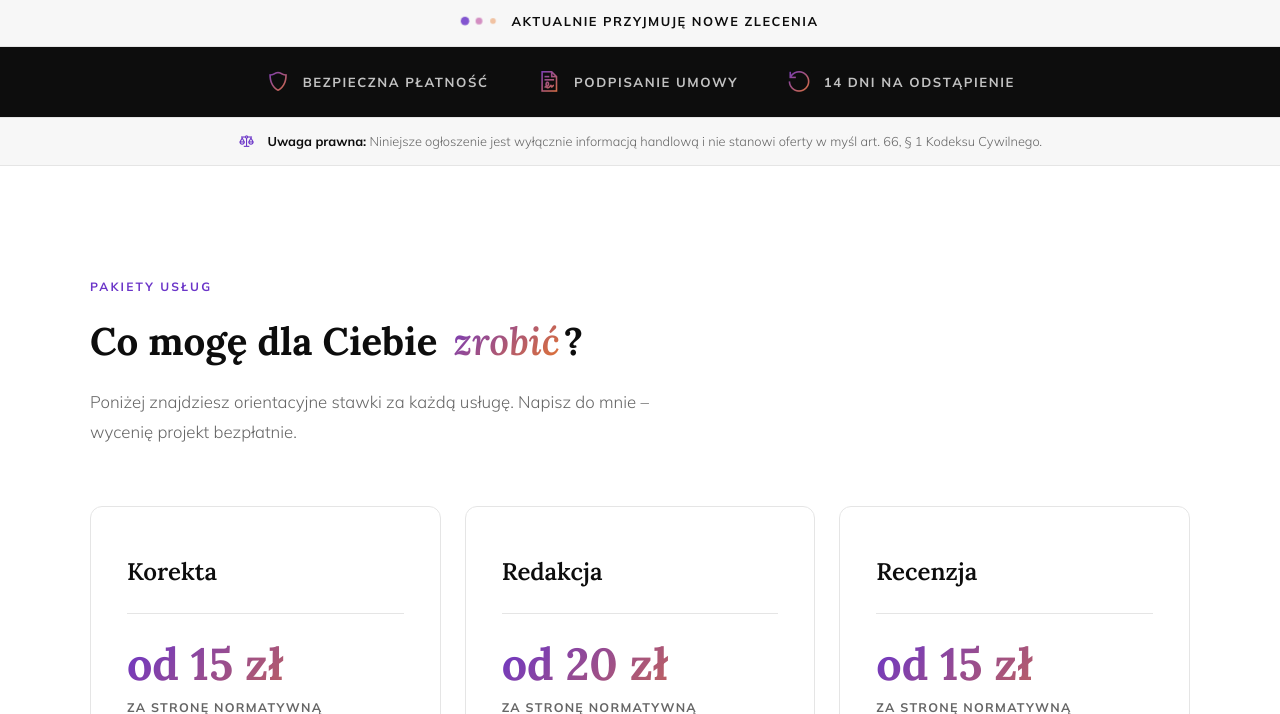
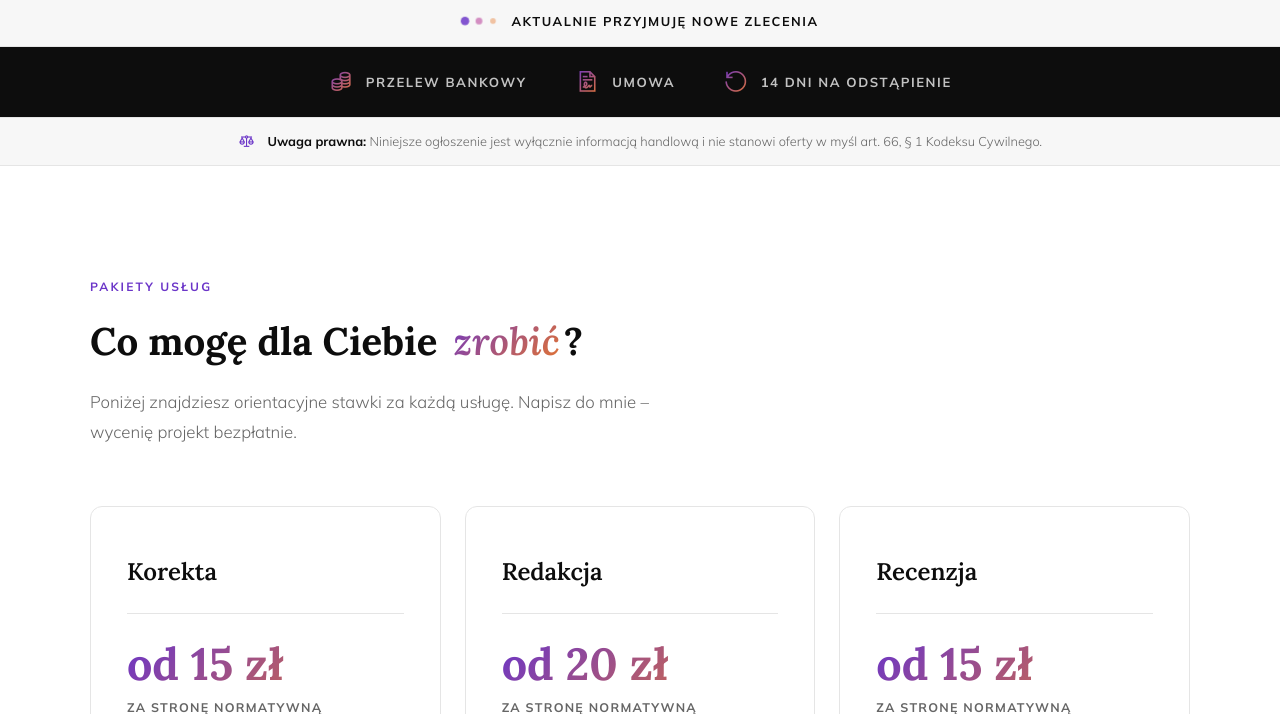
Before and after one commit to Bonnie00726/nataliaszoppa, a Jekyll site: the page built from cennik.html, in a window 1280 px wide and 900 px high, scrolled down 475 px, cut to the strip 186-900 px from the top of the window. Built offline with Jekyll 4.4.1, drawn with Linux system fonts in a browser that asks for light colours.

Commit message:
Update cennik.html

```diff
--- a/cennik.html
+++ b/cennik.html
@@ -82,12 +82,12 @@ title: Cennik
 <div class="credibility-bar reveal delay-1">
     <div class="credibility-bar-inner">
         <div class="cred-pillar">
-            <i class="las la-shield-alt"></i>
-            <span>Bezpieczna płatność</span>
+            <i class="las la-coins"></i>
+            <span>Przelew bankowy</span>
         </div>
         <div class="cred-pillar">
             <i class="las la-file-contract"></i>
-            <span>Podpisanie umowy</span>
+            <span>Umowa</span>
         </div>
         <div class="cred-pillar">
             <i class="las la-undo-alt"></i>
```
